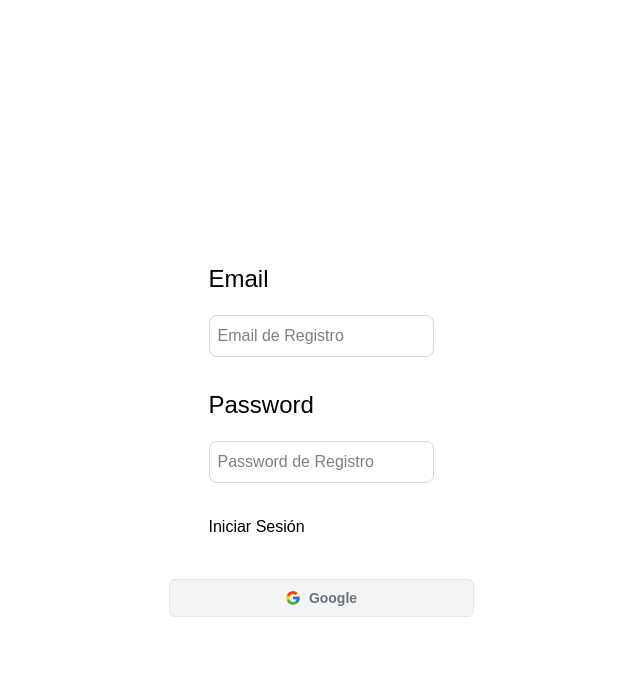
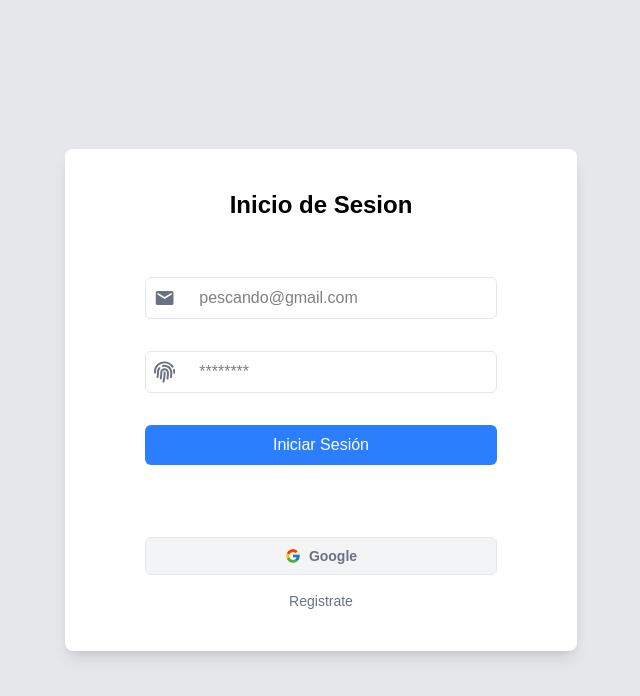
Before and after one commit to LautaroZ01/pescando-client, a React (Vite) app: page /auth/login in a window 1280 px wide. Shown: the top 696 px of the page, without its empty margins (319-959 px from the left). Built offline with nearby package versions, Linux system fonts and the light colour scheme; no server answers; a web font is replaced by a local one.

Commit message:
add: new styles

```diff
--- a/src/components/ui/ErrorMessage.jsx
+++ b/src/components/ui/ErrorMessage.jsx
@@ -1,6 +1,6 @@
 export default function ErrorMessage({ children }) {
     return (
-        <div className="text-center my-4 bg-red-100 text-red-600 font-bold p-2 rounded-lg text-sm">
+        <div className="text-center my-4 bg-red-50 text-red-600 font-semibold p-2 rounded-lg text-sm">
             {children}
         </div>
     )
--- a/src/index.css
+++ b/src/index.css
@@ -1,5 +1,9 @@
 @import url('https://fonts.googleapis.com/css2?family=MuseoModerno:ital,wght@0,100..900;1,100..900&display=swap');
 @import "tailwindcss";
+
+@theme {
+    --transition-duration-pro: 0.25s;
+}
 
 * {
     font-family: "MuseoModerno", sans-serif;
@@ -8,6 +12,26 @@
 }
 
 /* Estilos de formularios */
-.input-style {
-    @apply border border-gray-300 rounded-lg p-2 focus:outline-none focus:ring-2 focus:ring-blue-500;
+.container-form {
+    @apply space-y-8 p-10 mt-4;
+
+    button {
+        @apply cursor-pointer w-full bg-blue-500 text-white p-2 rounded-md transition-colors duration-pro;
+
+        &:hover {
+            @apply bg-blue-600;
+        }
+    }
 }
+
+.container-input {
+    @apply flex items-center border border-gray-200 rounded-md gap-4 pl-2;
+
+    svg {
+        @apply text-gray-500 size-6;
+    }
+
+    input {
+        @apply w-full rounded-md p-2 focus:outline-none focus:bg-gray-100;
+    }
+}
--- a/src/layouts/AuthLayout.jsx
+++ b/src/layouts/AuthLayout.jsx
@@ -3,17 +3,15 @@ import { useAuth } from '../hooks/useAuth'
 import Loader from '../components/ui/Loader'
 
 export default function AuthLayout() {
-    const {data, isLoading} = useAuth()
+    const { data, isLoading } = useAuth()
 
-    if(isLoading) return <Loader />
+    if (isLoading) return <Loader />
 
-    if(data) return <Navigate to='/' />
+    if (data) return <Navigate to='/' />
 
     return (
-        <main className='min-h-screen flex items-center justify-center p-4'>
-            <div>
-                <Outlet />
-            </div>
+        <main className='min-h-screen flex items-center justify-center p-4 bg-gray-200'>
+            <Outlet />
         </main>
     )
 }
--- a/src/router.jsx
+++ b/src/router.jsx
@@ -8,6 +8,8 @@ import LoginView from "./views/auth/LoginView";
 import RegisterView from "./views/auth/RegisterView";
 import ConfirmAccountView from "./views/auth/ConfirmAccountView";
 import RequestNewCodeView from "./views/auth/RequestNewCodeView";
+import DashboardLayout from "./layouts/DashboardLayout";
+import IndexView from "./views/user/IndexView";
 
 export default function router() {
     return (
@@ -24,6 +26,10 @@ export default function router() {
                     <Route path='request-code' element={<RequestNewCodeView />} />
                 </Route>
 
+                <Route path="/dashboard" element={<DashboardLayout />}>
+                    <Route index element={<IndexView />} />
+                </Route>
+
                 <Route path='*' element={<NotFoundView />} />
             </Routes>
             <ToastContainer
--- a/src/views/auth/LoginView.jsx
+++ b/src/views/auth/LoginView.jsx
@@ -6,6 +6,8 @@ import { useForm } from "react-hook-form";
 import { toast } from "react-toastify";
 import { FcGoogle } from "react-icons/fc";
 import { Link } from "react-router-dom";
+import { MdEmail } from "react-icons/md";
+import { FaFingerprint } from "react-icons/fa";
 
 export default function LoginView() {
   const defaultValues = {
@@ -22,29 +24,26 @@ export default function LoginView() {
     },
     onSuccess: () => {
       toast.success('Iniciando Sesion')
-      navigate('/')
+      navigate('/dashboard')
     }
   })
 
   const handleLogin = (formData) => mutate(formData)
 
   return (
-    <>
+    <section className="bg-white p-10 min-w-lg rounded-lg shadow-lg">
+      <h1 className="text-2xl font-semibold text-center">Inicio de Sesion </h1>
       <form
         onSubmit={handleSubmit(handleLogin)}
-        className="space-y-8 p-10 mt-10 bg-white"
+        className="container-form"
         noValidate
       >
-        <div className="flex flex-col gap-5">
-          <label
-            className="font-normal text-2xl"
-          >Email</label>
-
+        <div className="container-input">
+          <MdEmail />
           <input
             id="email"
             type="email"
-            placeholder="Email de Registro"
-            className="input-style"
+            placeholder="pescando@gmail.com"
             {...register("email", {
               required: "El Email es obligatorio",
               pattern: {
@@ -53,42 +52,44 @@ export default function LoginView() {
               },
             })}
           />
-          {errors.email && (
-            <ErrorMessage>{errors.email.message}</ErrorMessage>
-          )}
         </div>
 
-        <div className="flex flex-col gap-5">
-          <label
-            className="font-normal text-2xl"
-          >Password</label>
-
+        <div className="container-input">
+          <FaFingerprint />
           <input
             type="password"
-            placeholder="Password de Registro"
-            className="input-style"
+            placeholder="********"
             {...register("password", {
               required: "El Password es obligatorio",
             })}
           />
+        </div>
+
+        <button
+          type="submit"
+        >Iniciar Sesión</button>
+
+        <div>
+          {errors.email && (
+            <ErrorMessage>{errors.email.message}</ErrorMessage>
+          )}
           {errors.password && (
             <ErrorMessage>{errors.password.message}</ErrorMessage>
           )}
         </div>
-
-        <button
-          type="submit"
-          className="cursor-pointer"
-        >Iniciar Sesión</button>
       </form>
 
+      <div className="px-10 space-y-4">
         <Link
           to={'http://localhost:3000/api/auth/google'}
-        className="flex items-center justify-center w-full space-x-2 bg-gray-100 border border-gray-200 hover:bg-gray-200 px-4 py-2 rounded-md"
+          className="flex items-center justify-center w-full space-x-2 bg-gray-100 border border-gray-200 hover:bg-gray-200 px-4 py-2 rounded-md transition-colors duration-pro"
         >
           <FcGoogle />
           <p className="font-bold text-sm text-gray-500">Google</p>
         </Link>
-    </>
+        <Link to={'/auth/register'} className="text-center block text-sm text-gray-500">Registrate</Link>
+      </div>
+
+    </section>
   )
 }
--- a/src/views/auth/RegisterView.jsx
+++ b/src/views/auth/RegisterView.jsx
@@ -3,6 +3,7 @@ import { useMutation } from "@tanstack/react-query";
 import { createAccount } from '../../API/AuthAPI';
 import { toast } from 'react-toastify';
 import ErrorMessage from '../../components/ui/ErrorMessage';
+import { Link } from 'react-router-dom';
 
 export default function RegisterView() {
     const defaultValues = {
@@ -31,70 +32,77 @@ export default function RegisterView() {
     const handleRegister = (formData) => mutate(formData)
 
     return (
-        <form onSubmit={handleSubmit(handleRegister)} noValidate>
-            <div>
-                <label htmlFor="firstname">Nombre</label>
-                <input className="input-style" type="text" id="firstname" {...register('firstname', {
+        <section className="bg-white p-10 min-w-lg rounded-lg shadow-lg">
+            <h1 className="text-2xl font-semibold text-center">Crea tu cuenta</h1>
+
+            <form onSubmit={handleSubmit(handleRegister)} noValidate className="container-form">
+                <div className="container-input">
+                    <input placeholder='Tu nombre' type="text" id="firstname" {...register('firstname', {
                         required: 'El nombre es requerido',
                         minLength: {
                             value: 2,
                             message: 'El nombre debe tener al menos 2 caracteres'
                         }
                     })} />
-                {errors.firstname && (
-                    <ErrorMessage>{errors.firstname.message}</ErrorMessage>
-                )}
                 </div>
-            <div>
-                <label htmlFor="lastname">Apellido</label>
-                <input className="input-style" type="text" id="lastname" {...register('lastname', {
+                <div className="container-input">
+                    <input placeholder='Tu apellido' type="text"
+                        id="lastname"
+                        {...register('lastname', {
                             required: 'El apellido es requerido',
                             minLength: {
                                 value: 2,
                                 message: 'El apellido debe tener al menos 2 caracteres'
                             }
                         })} />
-                {errors.lastname && (
-                    <ErrorMessage>{errors.lastname.message}</ErrorMessage>
-                )}
                 </div>
-            <div>
-                <label htmlFor="email">Email</label>
-                <input className="input-style" type="email" id="email" {...register('email', {
+                <div className="container-input">
+                    <input placeholder='pescando@gmail.com' type="email" id="email" {...register('email', {
                         required: 'El email es requerido',
                         pattern: {
                             value: /^[^\s@]+@[^\s@]+\.[^\s@]+$/,
                             message: 'El email debe ser válido'
                         }
                     })} />
-                {errors.email && (
-                    <ErrorMessage>{errors.email.message}</ErrorMessage>
-                )}
                 </div>
-            <div>
-                <label htmlFor="password">Password</label>
-                <input className="input-style" type="password" id="password" {...register('password', {
+                <div className="container-input">
+                    <input placeholder="Tu contraseña" type="password" id="password" {...register('password', {
                         required: 'El password es requerido',
                         minLength: {
                             value: 8,
                             message: 'El password debe tener al menos 8 caracteres'
                         }
                     })} />
+                </div>
+                <div className="container-input">
+                    <input placeholder="Confirmar contraseña" type="password" id="password_confirmation" {...register('password_confirmation', {
+                        required: 'La confirmación de password es requerida',
+                        validate: value => value === password || 'Los Passwords no son iguales'
+                    })} />
+                </div>
+                <button type="submit">Registrarse</button>
+                <div>
+                    {errors.firstname && (
+                        <ErrorMessage>{errors.firstname.message}</ErrorMessage>
+                    )}
+                    {errors.lastname && (
+                        <ErrorMessage>{errors.lastname.message}</ErrorMessage>
+                    )}
+                    {errors.email && (
+                        <ErrorMessage>{errors.email.message}</ErrorMessage>
+                    )}
                     {errors.password && (
                         <ErrorMessage>{errors.password.message}</ErrorMessage>
                     )}
-            </div>
-            <div>
-                <label htmlFor="password_confirmation">Confirmar Password</label>
-                <input className="input-style" type="password" id="password_confirmation" {...register('password_confirmation', {
-                    required: 'La confirmación de password es requerida',
-                    validate: value => value === password || 'Los Passwords no son iguales'
-                })} />
                     {errors.password_confirmation && (
                         <ErrorMessage>{errors.password_confirmation.message}</ErrorMessage>
                     )}
                 </div>
-            <button type="submit">Registrarse</button>
             </form>
+
+            <div>
+                <Link to={'/auth/login'} className="text-center block text-sm text-gray-500">Ya tienes una cuenta? Inicia Sesión</Link>
+            </div>
+        </section>
     )
 }
```
Also changed, not shown: src/components/ui/Icons.jsx (added, +18 -0 lines), src/layouts/DashboardLayout.jsx (added, +17 -0 lines), src/views/user/IndexView.jsx (added, +14 -0 lines). Lines whose indentation alone changed are shown as unchanged.
